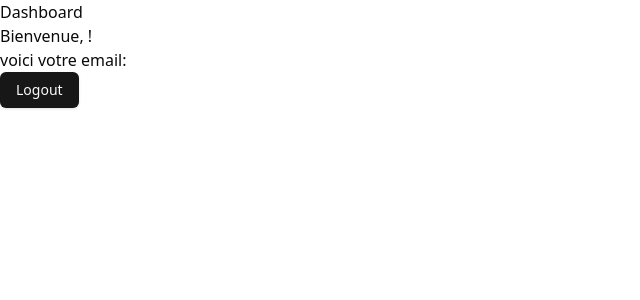
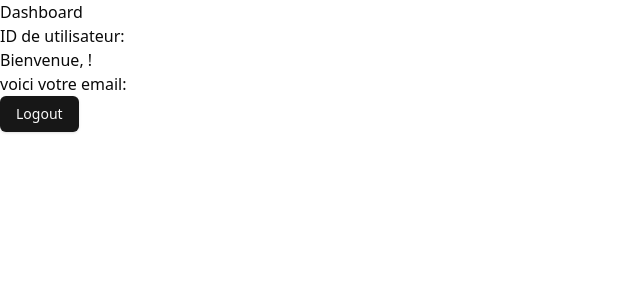
Before and after one commit to CousemaAnjary/dashboard, a Next.js app: page /dashboard in a window 1280 px wide. Shown: the top 300 px of the page, without its empty margins (0-640 px from the left). Built offline with nearby package versions, Linux system fonts and the light colour scheme; no server answers.

Commit message:
Ajout de l'affichage de l'ID utilisateur dans le tableau de bord

```diff
--- a/app/dashboard/page.tsx
+++ b/app/dashboard/page.tsx
@@ -7,7 +7,7 @@ export default async function Dashboard() {
     /**
      * ! STATE (état, données) de l'application
      */
-    const user = await getUser();
+    const user = await getUser()
 
     /**
      * ! COMPORTEMENT (méthodes, fonctions) de l'application
@@ -20,6 +20,7 @@ export default async function Dashboard() {
     return (
         <>
             <h1>Dashboard</h1>
+            <p>ID de utilisateur: {user?.id}</p>
             <h1>Bienvenue, {user?.name} !</h1>
             <p>voici votre email: {user?.email}</p>
             <LogoutButton />
```
